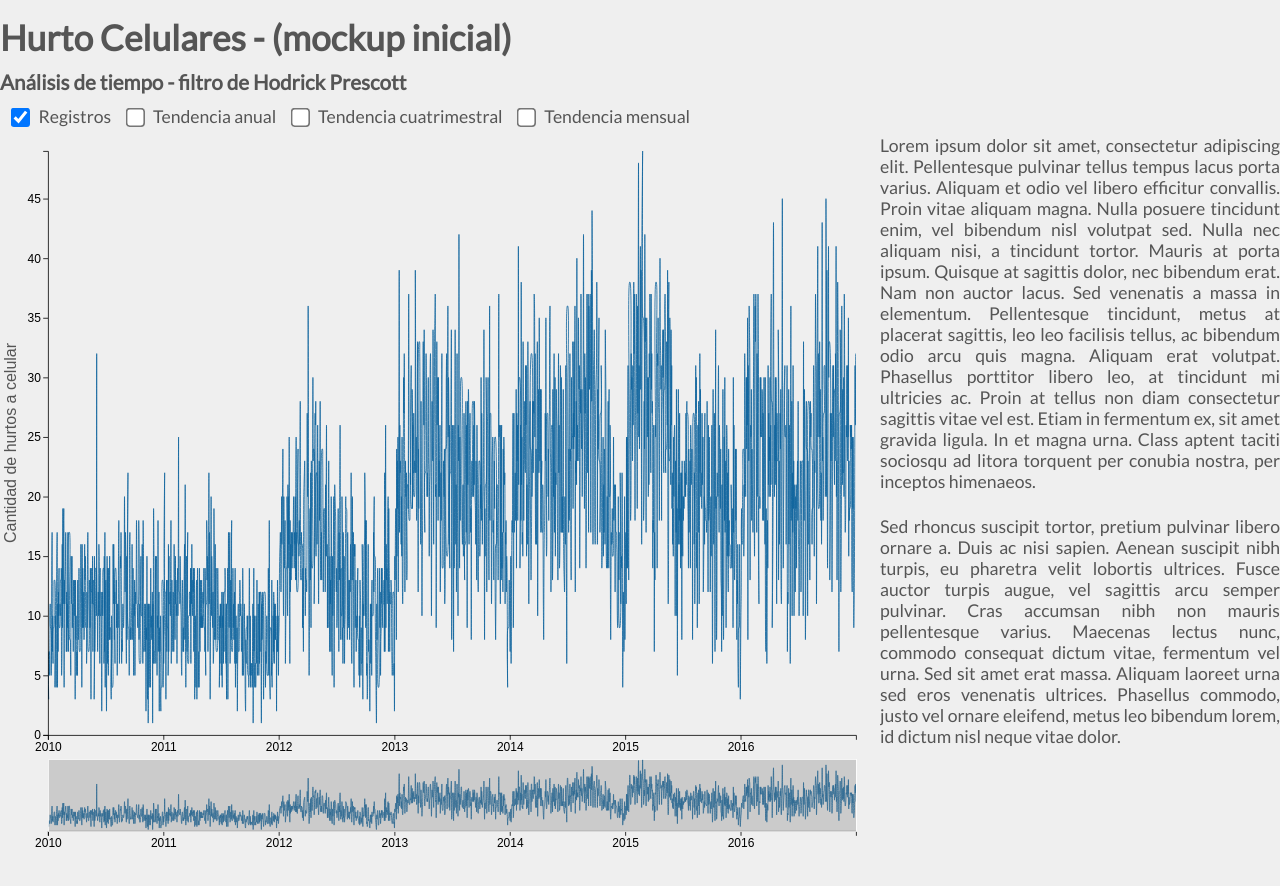
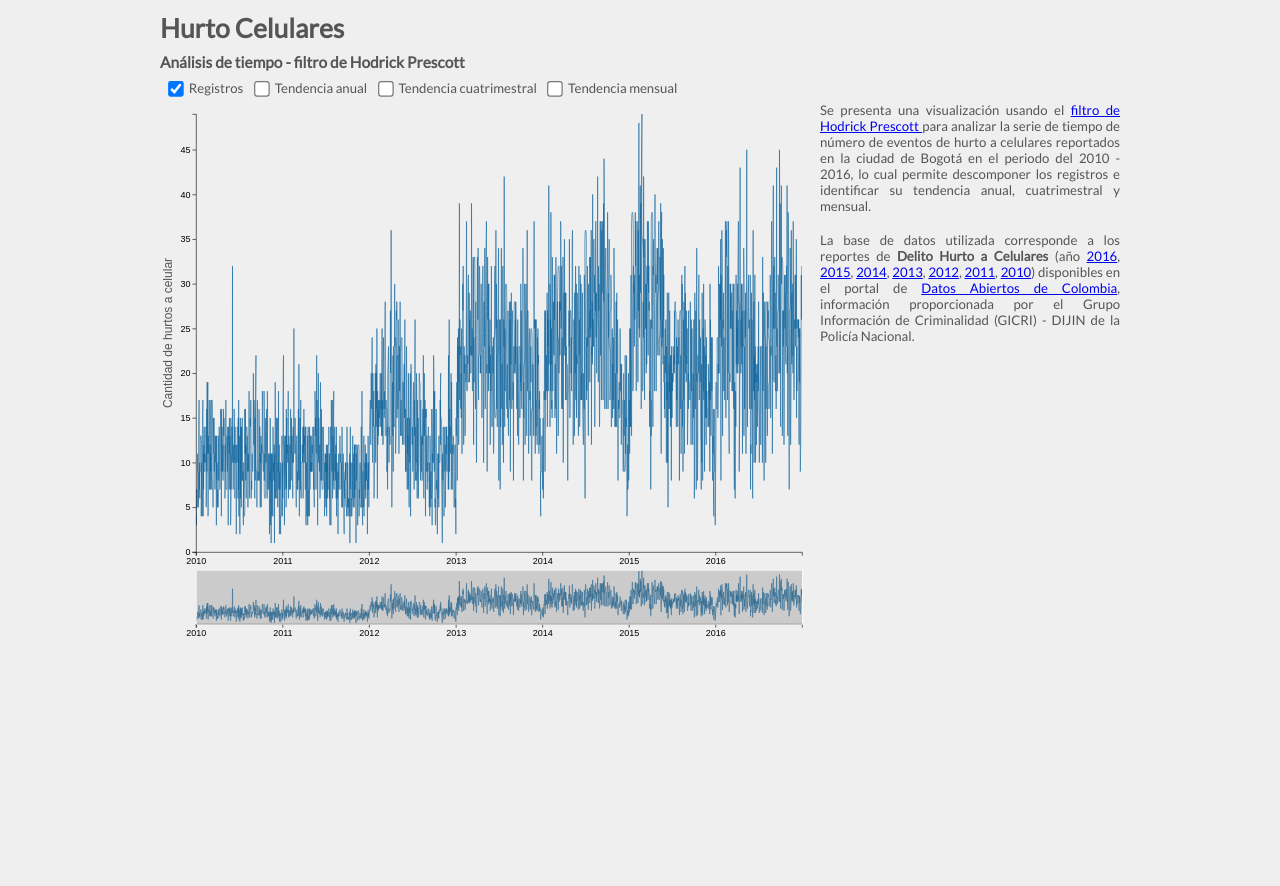
Before and after one commit to jairoruizsaenz/Hurto-Celulares, a plain HTML site: page index.html in a window 1280 px wide. After the commit the page ends 800 px from the top, so only its background shows below. Drawn offline with nearby package versions, Linux system fonts and the light colour scheme.

Commit message:
Update descripción

```diff
--- a/index.html
+++ b/index.html
@@ -14,7 +14,7 @@
             <header>
             </header>
 
-            <h1>Hurto Celulares - (mockup inicial)</h1>
+            <h1>Hurto Celulares</h1>
             <h3>Análisis de tiempo - filtro de Hodrick Prescott</h3>
 
             <div class="button_wrapper">
@@ -31,12 +31,22 @@
                 </div>
                 <div id="second">
                     <p class="main-text">
-                        Lorem ipsum dolor sit amet, consectetur adipiscing elit. Pellentesque pulvinar tellus tempus lacus porta varius. Aliquam et odio vel libero efficitur convallis. Proin vitae aliquam magna. Nulla posuere tincidunt enim, vel bibendum nisl volutpat sed. Nulla nec aliquam nisi, a tincidunt tortor. Mauris at porta ipsum. Quisque at sagittis dolor, nec bibendum erat. Nam non auctor lacus. Sed venenatis a massa in elementum. Pellentesque tincidunt, metus at placerat sagittis, leo leo facilisis tellus, ac bibendum odio arcu quis magna. Aliquam erat volutpat. Phasellus porttitor libero leo, at tincidunt mi ultricies ac. Proin at tellus non diam consectetur sagittis vitae vel est. Etiam in fermentum ex, sit amet gravida ligula. In et magna urna. Class aptent taciti sociosqu ad litora torquent per conubia nostra, per inceptos himenaeos.
+                        Se presenta una visualización usando el <a href="https://es.wikipedia.org/wiki/Filtro_de_Hodrick-Prescott" target="_blank">filtro de Hodrick Prescott </a> para analizar la serie de tiempo de número de eventos de hurto a celulares reportados en la ciudad de Bogotá en el periodo del 2010 - 2016, lo cual permite descomponer los registros e identificar su tendencia anual, cuatrimestral y mensual.
                     </p>
                 </div>
                 <div id="third">
                     <p class="main-text">
-                        Sed rhoncus suscipit tortor, pretium pulvinar libero ornare a. Duis ac nisi sapien. Aenean suscipit nibh turpis, eu pharetra velit lobortis ultrices. Fusce auctor turpis augue, vel sagittis arcu semper pulvinar. Cras accumsan nibh non mauris pellentesque varius. Maecenas lectus nunc, commodo consequat dictum vitae, fermentum vel urna. Sed sit amet erat massa. Aliquam laoreet urna sed eros venenatis ultrices. Phasellus commodo, justo vel ornare eleifend, metus leo bibendum lorem, id dictum nisl neque vitae dolor.
+                        La base de datos utilizada corresponde a los reportes de <strong> Delito Hurto a Celulares </strong>
+                (año
+                <a href="https://www.datos.gov.co/Seguridad-y-Defensa/Hurto-de-Celulares-2016/gf3i-sze8" target="_blank">2016</a>,
+                <a href="https://www.datos.gov.co/Seguridad-y-Defensa/Delito-Hurto-Celulares/7qbg-3nz6" target="_blank">2015</a>,
+                <a href="https://www.datos.gov.co/Seguridad-y-Defensa/Delito-Hurto-Celulares/3gy9-tnwu" target="_blank">2014</a>,
+                <a href="https://www.datos.gov.co/Seguridad-y-Defensa/Delito-Hurto-De-Celulares/j48m-ta58" target="_blank">2013</a>,
+                <a href="https://www.datos.gov.co/Seguridad-y-Defensa/Delito-Hurto-De-Celulares/u2h8-6sq5" target="_blank">2012</a>,
+                <a href="https://www.datos.gov.co/Seguridad-y-Defensa/Delito-Hurto-De-Celulares/dw2d-4tgg" target="_blank">2011</a>,
+                <a href="https://www.datos.gov.co/Seguridad-y-Defensa/Delito-Hurto-Celulares/c6bd-z66n" target="_blank">2010</a>)
+
+                disponibles en el portal de <a href="https://www.datos.gov.co/" target="_blank">Datos Abiertos de Colombia</a>, información proporcionada por el Grupo Información de Criminalidad (GICRI) - DIJIN de la Policía Nacional.
                     </p>
                 </div>
             </div>
--- a/resources/js/main.js
+++ b/resources/js/main.js
@@ -1,5 +1,5 @@
 /* global d3 */
-document.body.style.zoom = 0.80
+document.body.style.zoom = 0.60
 var svg = d3.select("#chart"),
     margin = { top: 20, right: 30, bottom: 150, left: 60 },
     margin2 = { top: 780, right: 30, bottom: 30, left: 60 },
```
